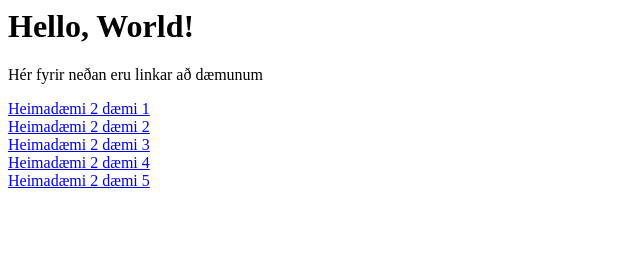
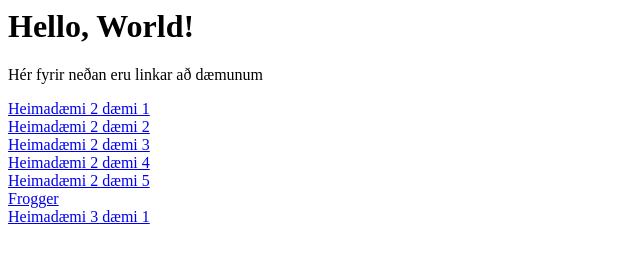
Before and after one commit to spita23/Spita23.github.io, a plain HTML site: page index.html in a window 1280 px wide. Shown: the whole page, without its empty margins (0-640 px from the left). Drawn offline with Linux system fonts and the light colour scheme.

Commit message:
uppfærði index

```diff
--- a/index.html
+++ b/index.html
@@ -12,6 +12,8 @@
     <a href="T-shape-fan.html">Heimadæmi 2 dæmi 3</a><br>
     <a href="clicktriangles.html">Heimadæmi 2 dæmi 4</a><br>
     <a href="Sierpinski.html">Heimadæmi 2 dæmi 5</a><br>
+    <a href="Frogger.html">Frogger</a><br>
+    <a href="circlefanHD3.html">Heimadæmi 3 dæmi 1</a><br>
 </body>
 
 </html>
```
